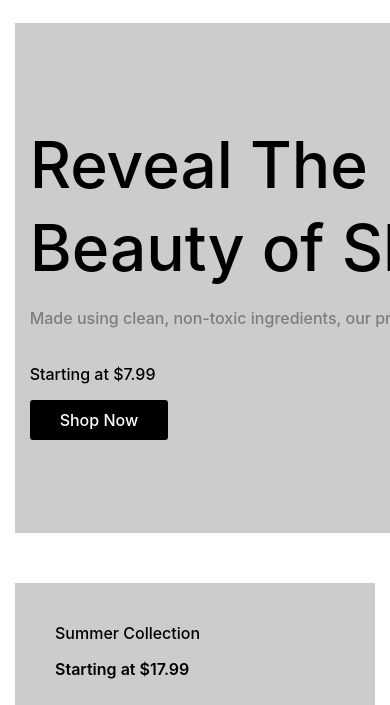
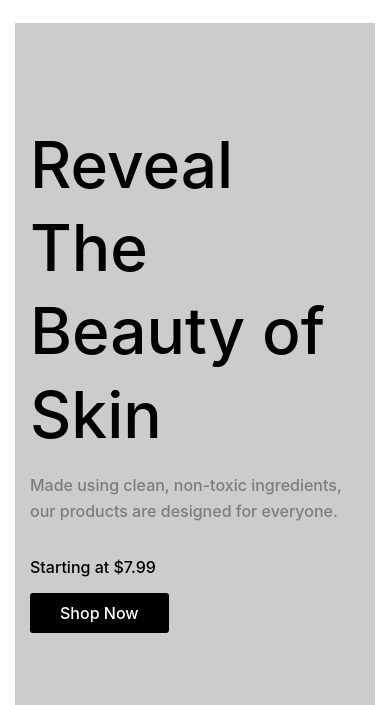
Before and after one commit to yarlinlynn/Glowing-Skincare, a website with bundled scripts: page index.html in a window 390 px wide. Shown: the part 139-844 px from the top of the page. Built offline with nearby package versions, Linux system fonts and the light colour scheme; files whose address does not match are found by name.

Commit message:
Removed hero slide file and from app.js and instead added scrollbar to hero component. Added button hover states to buttons in hero and offer js file

```diff
--- a/src/components/hero.js
+++ b/src/components/hero.js
@@ -2,9 +2,9 @@
 export function Hero() {
     return `
         <section class="hero" id="home" aria-label="hero" data-section>
-            <div class="container xs:max-w-none overflow-hidden">
-                <ul class="hero-slider flex gap-[15px] pbe-[15px]">
-                    <li class="hero-slide min-w-full">
+            <div class="container xs:max-w-none">
+                <ul class="has-scrollbar">
+                    <li class="min-w-full">
                         <div class="hero-card bg-[url('../public/images/banners/hero-banner/hero-banner-1.jpg')]">
                             <div class="card-content">
                                 <h1 class="text-[4rem]">
@@ -15,12 +15,12 @@
                                     Made using clean, non-toxic ingredients, our products are designed for everyone.
                                 </p>
                                 <p class="text-[var(--black)] text-[var(--fs-5)] font-[var(--fw-600)] mb-5">Starting at $7.99</p>
-                                <a href="#shop" class="btn btn-primary">Shop Now</a>
+                                <a href="#shop" class="btn btn-primary hover:bg-[var(--hoockers-green)]">Shop Now</a>
                             </div>
                         </div>
                     </li>
 
-                    <li class="hero-slide min-w-full">
+                    <li class="min-w-full">
                         <div class="hero-card bg-[url('../public/images/banners/hero-banner/hero-banner-2.jpg')]">
                             <div class="card-content">
                                 <h1 class="text-[4rem]">
@@ -31,7 +31,7 @@
                                     Made using clean, non-toxic ingredients, our products are designed for everyone.
                                 </p>
                                 <p class="text-[var(--black)] text-[var(--fs-5)] font-[var(--fw-600)] mb-5">Starting at $7.99</p>
-                                <a href="#shop" class="btn btn-primary">Shop Now</a>
+                                <a href="#shop" class="btn btn-primary over:bg-[var(--hoockers-green)]">Shop Now</a>
                             </div>
                         </div>
                     </li>
@@ -47,7 +47,7 @@
                                     Made using clean, non-toxic ingredients, our products are designed for everyone.
                                 </p>
                                 <p class="text-[var(--black)] text-[var(--fs-5)] font-[var(--fw-600)] mb-5">Starting at $7.99</p>
-                                <a href="#shop" class="btn btn-primary">Shop Now</a>
+                                <a href="#shop" class="btn btn-primary over:bg-[var(--hoockers-green)]">Shop Now</a>
                             </div>
                         </div>
                     </li>
--- a/src/components/offer.js
+++ b/src/components/offer.js
@@ -37,7 +37,7 @@
 
                     </div>
 
-                    <button onclick="" class="btn btn-primary">Get Only $39.00</button>
+                    <button onclick="" class="btn btn-primary over:bg-[var(--hoockers-green)]">Get Only $39.00</button>
                 </div>
             </div>
         </section>
--- a/src/css/index.css
+++ b/src/css/index.css
@@ -181,13 +181,13 @@
       @apply translate-y-0 opacity-100;
     }
 
-    .hero-slider {
+    /* .hero-slider {
       @apply duration-700 transition-[var(--transition-3)] ease-[var(--cubic-out)] will-change-transform;
     }
 
     .hero-slide {
       @apply shrink-0;
-    }
+    } */
 
     .hero-card {
       @apply bg-[var(--light-gray)] py-[100px] px-[15px] bg-[40%] bg-no-repeat bg-cover
--- a/src/js/app.js
+++ b/src/js/app.js
@@ -14,7 +14,6 @@
 
 import { initNavigation } from "../utils/initSidebar.js";
 import { sectionAnimations } from "../utils/scrollReveal.js";
-import { heroSlideShow } from "../utils/heroSlide.js";
 import { countdown } from "../utils/countdown.js";
 
 document.addEventListener("DOMContentLoaded", () => {
@@ -35,6 +34,5 @@
 
   initNavigation();
   sectionAnimations();
-  heroSlideShow();
   countdown();
 });
--- a/src/utils/heroSlide.js
+++ /dev/null
@@ -1,31 +0,0 @@
-
-export function heroSlideShow() {
-    const slider = document.querySelector(".hero-slider");
-    if(!slider) return;
-
-    const slides = document.querySelectorAll(".hero-slide");
-
-    if (slides.length === 0) return;
-
-    const firstSlideClone = slides[0].cloneNode(true);
-    slider.appendChild(firstSlideClone);
-
-    let currentSlide = 0;
-    const nexSlide = () => {
-        currentSlide++
-
-        const slideWidth = slides[0].offsetWidth + 15;
-        slider.style.transform = `translateX(-${currentSlide * slideWidth}px)`;
-
-        if(currentSlide === slides.length) {
-            setTimeout( () => {
-                slider.style.transition = "none";
-                currentSlide = 0;
-                slider.style.transform = "translateX(0)";
-                slider.offsetHeight;
-                slider.style.transition = "transform 700ms ease-in-out";
-            }, 700)
-        }
-    }
-    setInterval(nexSlide, 4000);
-}
```
